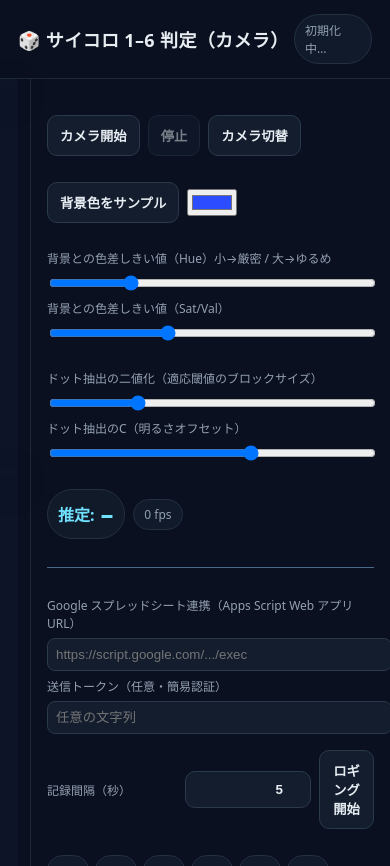
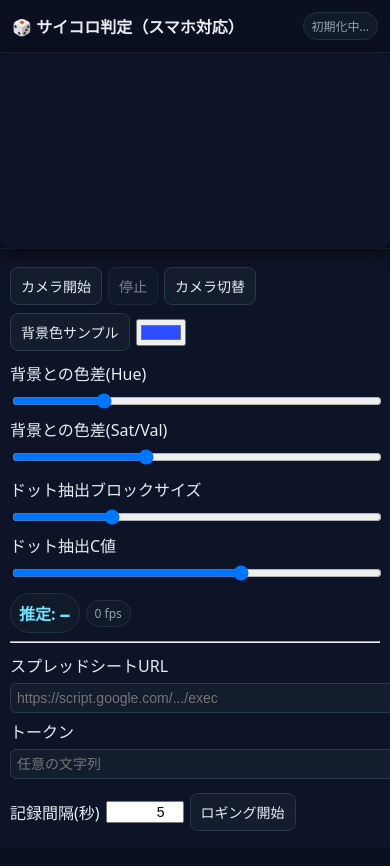
Before and after one commit to itogakuto/statistics, a plain HTML site: page index.html in a window 390 px wide. Drawn offline with Linux system fonts and the light colour scheme.

Commit message:
set responsive for Iphone

```diff
--- a/index.html
+++ b/index.html
@@ -3,99 +3,106 @@
 <head>
   <meta charset="utf-8" />
   <meta name="viewport" content="width=device-width, initial-scale=1" />
-  <title>サイコロ判定デモ (GitHub Pages対応)</title>
+  <title>サイコロ判定デモ (スマホ対応)</title>
   <style>
     :root { --bg: #0b1020; --fg: #e8edf2; --muted:#93a1b1; --accent:#70e1ff; }
-    html, body { margin: 0; height: 100%; background: var(--bg); color: var(--fg); font-family: ui-sans-serif, system-ui, -apple-system, Segoe UI, Roboto, "Helvetica Neue", Arial, "Noto Sans", "Apple Color Emoji", "Segoe UI Emoji"; }
-    header { padding: 14px 18px; border-bottom: 1px solid #1d2935; display: flex; align-items: center; gap: 12px; }
-    h1 { font-size: 18px; margin: 0; letter-spacing: .02em; font-weight: 600; }
-    main { display: grid; grid-template-columns: 1fr 360px; gap: 12px; height: calc(100% - 57px); }
-    .stage { position: relative; background: #0e1428; display: grid; place-items: center; }
-    video, canvas { max-width: 100%; height: auto; border-radius: 12px; box-shadow: 0 10px 30px rgba(0,0,0,.35); }
+    html, body { margin: 0; height: 100%; background: var(--bg); color: var(--fg); font-family: system-ui, -apple-system, 'Segoe UI', Roboto, sans-serif; }
+    header { padding: 12px; border-bottom: 1px solid #1d2935; display: flex; align-items: center; justify-content: space-between; }
+    h1 { font-size: 16px; margin: 0; }
+    main { display: flex; flex-direction: column; height: calc(100% - 50px); }
+
+    .stage { flex: 1; position: relative; display: grid; place-items: center; background: #0e1428; }
+    video, canvas { width: 100%; height: auto; max-height: 60vh; border-radius: 10px; box-shadow: 0 4px 20px rgba(0,0,0,0.4); }
     #overlay { position: absolute; inset: 0; pointer-events: none; }
-    .panel { padding: 16px; border-left: 1px solid #1d2935; overflow: auto; }
-    .row { display: flex; align-items: center; gap: 8px; margin: 10px 0; }
+
+    .panel { padding: 10px; border-top: 1px solid #1d2935; background: #0e1428; overflow-y: auto; }
+    .row { display: flex; flex-wrap: wrap; align-items: center; gap: 6px; margin: 8px 0; }
     .col { display: grid; gap: 6px; margin: 10px 0; }
-    .btn { appearance: none; cursor: pointer; border: 1px solid #2a3a4a; background: #131d2e; color: var(--fg); padding: 10px 12px; border-radius: 10px; font-weight: 600; }
+    .btn { appearance: none; cursor: pointer; border: 1px solid #2a3a4a; background: #131d2e; color: var(--fg); padding: 8px 10px; border-radius: 8px; font-size: 14px; }
     .btn:disabled { opacity: .5; cursor: not-allowed; }
-    .pill { padding: 6px 10px; border-radius: 100px; background: #101a2a; border: 1px solid #223042; color: var(--muted); font-size: 12px; }
-    label { font-size: 12px; color: var(--muted); }
+    .pill { padding: 4px 8px; border-radius: 100px; background: #101a2a; border: 1px solid #223042; color: var(--muted); font-size: 12px; }
+    input, select { font-size: 14px; }
     input[type="range"] { width: 100%; }
-    .badge { display: inline-flex; align-items: center; gap: 6px; padding: 6px 10px; background: #111a29; border: 1px solid #223042; color: var(--accent); border-radius: 999px; font-weight: 700; }
-    .hint { color: var(--muted); font-size: 12px; }
-    .stat { font-size: 26px; font-weight: 800; letter-spacing: .03em; }
+    .badge { display: inline-flex; align-items: center; gap: 4px; padding: 4px 8px; background: #111a29; border: 1px solid #223042; color: var(--accent); border-radius: 999px; font-weight: 700; }
+    .stat { font-size: 22px; font-weight: 800; }
+    .hint { font-size: 12px; color: var(--muted); }
     a { color: var(--accent); text-decoration: none; }
+
+    @media (min-width: 800px) {
+      main { flex-direction: row; }
+      .stage { flex: 2; }
+      .panel { flex: 1; border-top: none; border-left: 1px solid #1d2935; }
+      video, canvas { max-width: 100%; max-height: 80vh; }
+    }
   </style>
 </head>
 <body>
   <header>
-    <h1>🎲 サイコロ 1–6 判定（カメラ）</h1>
+    <h1>🎲 サイコロ判定（スマホ対応）</h1>
     <span id="status" class="pill">初期化中…</span>
   </header>
+
   <main>
     <section class="stage">
       <video id="video" playsinline autoplay muted></video>
       <canvas id="overlay"></canvas>
     </section>
+
     <aside class="panel">
-      <div class="col">
       <div class="row">
         <button id="startBtn" class="btn">カメラ開始</button>
         <button id="stopBtn" class="btn" disabled>停止</button>
         <button id="flipBtn" class="btn">カメラ切替</button>
       </div>
       <div class="row">
-          <button id="sampleBtn" class="btn">背景色をサンプル</button>
-          <input type="color" id="bgColor" value="#2b4cff" title="背景色(推定)" />
+        <button id="sampleBtn" class="btn">背景色サンプル</button>
+        <input type="color" id="bgColor" value="#2b4cff" />
       </div>
       <div class="col">
-          <label>背景との色差しきい値（Hue）<span class="hint">小→厳密 / 大→ゆるめ</span></label>
+        <label>背景との色差(Hue)</label>
         <input type="range" id="hueTol" min="5" max="60" value="18" />
-          <label>背景との色差しきい値（Sat/Val）</label>
+        <label>背景との色差(Sat/Val)</label>
         <input type="range" id="svTol" min="10" max="150" value="60" />
       </div>
       <div class="col">
-          <label>ドット抽出の二値化（適応閾値のブロックサイズ）</label>
+        <label>ドット抽出ブロックサイズ</label>
         <input type="range" id="blockSize" min="7" max="99" step="2" value="31" />
-          <label>ドット抽出のC（明るさオフセット）</label>
+        <label>ドット抽出C値</label>
         <input type="range" id="threshC" min="-20" max="20" value="5" />
       </div>
+
       <div class="row">
         <span class="badge">推定: <span id="pred" class="stat">–</span></span>
         <span class="pill" id="fps">0 fps</span>
       </div>
 
-        <hr style="border-color:#1d2935;border-width:0 0 1px;margin:12px 0;">
+      <hr>
+
       <div class="col">
-          <label>Google スプレッドシート連携（Apps Script Web アプリURL）</label>
-          <input id="endpointUrl" placeholder="https://script.google.com/.../exec" style="width:100%;padding:8px;border-radius:8px;border:1px solid #2a3a4a;background:#131d2e;color:var(--fg);" />
-          <label>送信トークン（任意・簡易認証）</label>
-          <input id="endpointToken" placeholder="任意の文字列" style="width:100%;padding:8px;border-radius:8px;border:1px solid #2a3a4a;background:#131d2e;color:var(--fg);" />
+        <label>スプレッドシートURL</label>
+        <input id="endpointUrl" placeholder="https://script.google.com/.../exec" style="width:100%;padding:6px;border-radius:6px;border:1px solid #2a3a4a;background:#131d2e;color:var(--fg);" />
+        <label>トークン</label>
+        <input id="endpointToken" placeholder="任意の文字列" style="width:100%;padding:6px;border-radius:6px;border:1px solid #2a3a4a;background:#131d2e;color:var(--fg);" />
         <div class="row">
-            <label style="min-width:130px;">記録間隔（秒）</label>
-            <input type="number" id="logInterval" min="1" value="5" class="btn" style="width:100px;text-align:right;" />
+          <label>記録間隔(秒)</label>
+          <input type="number" id="logInterval" min="1" value="5" style="width:70px;text-align:right;" />
           <button id="logToggleBtn" class="btn">ロギング開始</button>
         </div>
-          <div class="row" style="flex-wrap:wrap;gap:6px;">
-            <span class="pill">1: <span id="c1">0</span></span>
-            <span class="pill">2: <span id="c2">0</span></span>
-            <span class="pill">3: <span id="c3">0</span></span>
-            <span class="pill">4: <span id="c4">0</span></span>
-            <span class="pill">5: <span id="c5">0</span></span>
-            <span class="pill">6: <span id="c6">0</span></span>
+        <div class="row" style="flex-wrap:wrap;gap:4px;">
+          <span class="pill">1:<span id="c1">0</span></span>
+          <span class="pill">2:<span id="c2">0</span></span>
+          <span class="pill">3:<span id="c3">0</span></span>
+          <span class="pill">4:<span id="c4">0</span></span>
+          <span class="pill">5:<span id="c5">0</span></span>
+          <span class="pill">6:<span id="c6">0</span></span>
         </div>
-          <p class="hint">※ 一定秒ごとに「現在の判定（安定化後）」を送信してシートに追記します。URLはGoogle Apps ScriptのWebアプリ（後述）を指定してください。</p>
       </div>
 
-        <p class="hint">ヒント: 「背景色をサンプル」→ どこでもよいので背景をクリック/タップすると自動で拾います。背景色が固定の前提で最も安定します。</p>
-        <p class="hint">GitHub Pages で https 配信が必要です。カメラ許可を求められたら許可してください。</p>
-      </div>
+      <p class="hint">※スマホでも縦向き・横向き両対応。背景色サンプルで精度アップ。</p>
     </aside>
   </main>
 
-  <!-- OpenCV.js (WASM) を CDN から読み込み。ネット接続が必要です。 -->
   <script async src="https://docs.opencv.org/4.x/opencv.js" onload="onOpenCvReady()"></script>
-
   <script>
     let video = document.getElementById('video');
     let overlay = document.getElementById('overlay');
```
Lines whose indentation alone changed are shown as unchanged.
